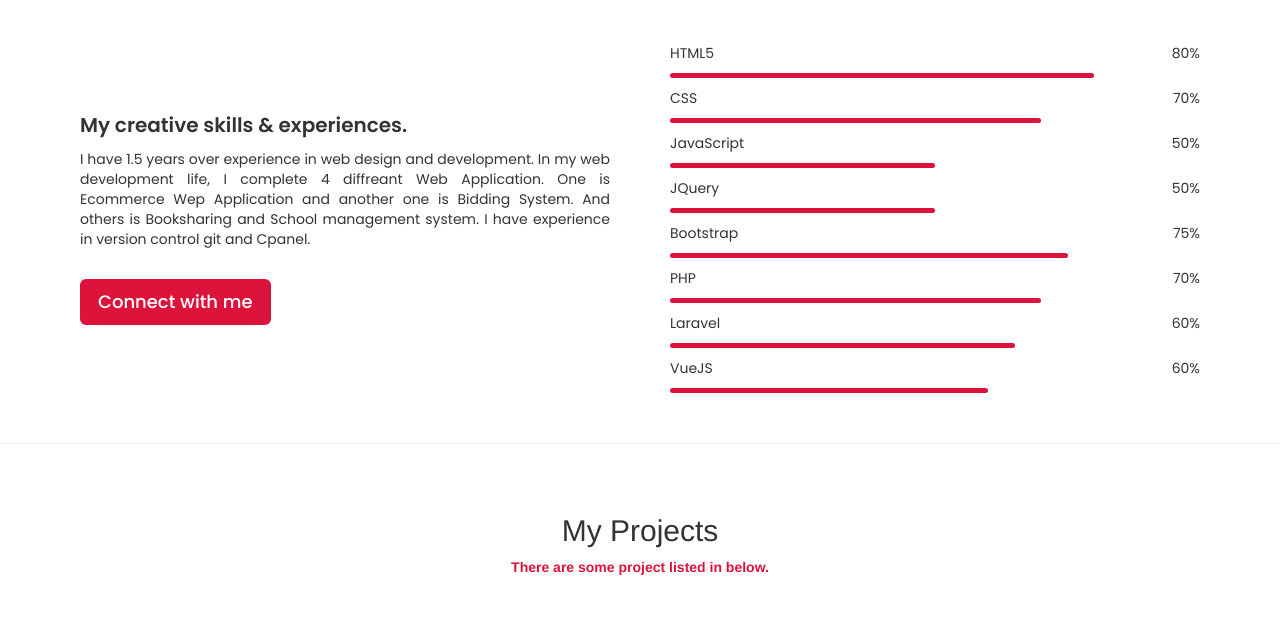
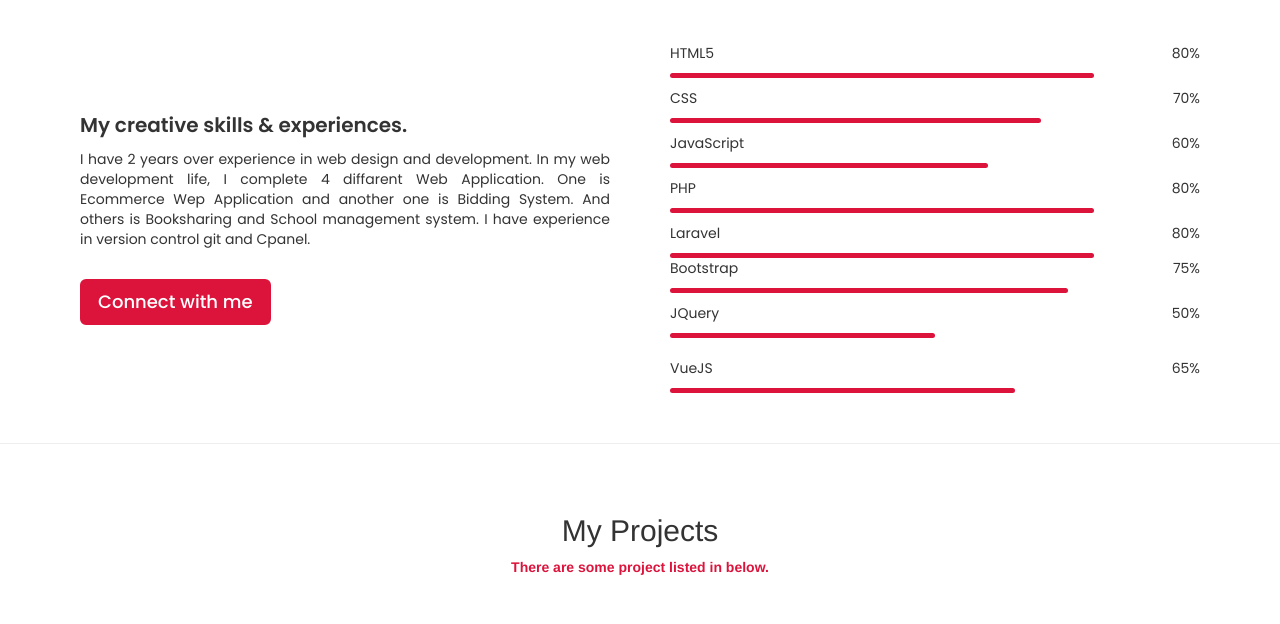
Before and after one commit to Zulkarnine43/portfolio, a plain HTML site: page index.html in a window 1280 px wide. Shown: the part 2020-2644 px from the top of the page. Drawn offline with nearby package versions, Linux system fonts and the light colour scheme.

Commit message:
Add files via upload

```diff
--- a/csss/style.css
+++ b/csss/style.css
@@ -889,7 +889,7 @@ footer span a:hover {
 }
 
 .skill_level_script {
-    width: 50%;
+    width: 60%;
     padding-left: 17px;
     text-align: right;
     color: black;
@@ -901,6 +901,71 @@ footer span a:hover {
 
 
 .skill_script {
+    float: right;
+    margin-top: -30px;
+}
+
+.PHP {
+    padding-bottom: 10px;
+}
+
+.skill_level_php {
+    width: 80%;
+    padding-left: 17px;
+    text-align: right;
+    color: black;
+    background: #dc143c;
+    border-radius: 5px;
+    height: 5px;
+}
+
+
+
+.skill_php {
+    float: right;
+    margin-top: -30px;
+}
+
+.laravel {
+    padding-top: 10px;
+}
+
+.skill_level_laravel {
+    width: 80%;
+    padding-left: 17px;
+    text-align: right;
+    color: black;
+    background: #dc143c;
+    border-radius: 5px;
+    height: 5px;
+    transition: all 1s ease-in-out;
+
+}
+
+
+
+.skill_laravel {
+    float: right;
+    margin-top: -30px;
+}
+
+.Bootstrap {
+    padding-bottom: 10px;
+}
+
+.skill_level_bootstrap {
+    width: 75%;
+    padding-left: 17px;
+    text-align: right;
+    color: black;
+    background: #dc143c;
+    border-radius: 5px;
+    height: 5px;
+}
+
+
+
+.skill_bootstrap {
     float: right;
     margin-top: -30px;
 }
@@ -926,77 +991,15 @@ footer span a:hover {
     margin-top: -30px;
 }
 
-.Bootstrap {
-    padding-bottom: 10px;
-}
-
-.skill_level_bootstrap {
-    width: 75%;
-    padding-left: 17px;
-    text-align: right;
-    color: black;
-    background: #dc143c;
-    border-radius: 5px;
-    height: 5px;
-}
 
 
 
-.skill_bootstrap {
-    float: right;
-    margin-top: -30px;
-}
-
-.PHP {
-    padding-bottom: 10px;
-}
-
-.skill_level_php {
-    width: 70%;
-    padding-left: 17px;
-    text-align: right;
-    color: black;
-    background: #dc143c;
-    border-radius: 5px;
-    height: 5px;
-}
-
-
-
-.skill_php {
-    float: right;
-    margin-top: -30px;
-}
-
-.laravel {
+.vueJs {
     padding-top: 10px;
 }
 
-.skill_level_laravel {
+.skill_level_vueJs {
     width: 65%;
-    padding-left: 17px;
-    text-align: right;
-    color: black;
-    background: #dc143c;
-    border-radius: 5px;
-    height: 5px;
-    transition: all 1s ease-in-out;
-
-}
-
-
-
-.skill_laravel {
-    float: right;
-    margin-top: -30px;
-}
-
-.vuejs {
-    padding-top: 10px;
-}
-
-.skill_level_vuejs {
-    width: 60%;
     padding-left: 17px;
     text-align: right;
     color: black;
@@ -1008,7 +1011,7 @@ footer span a:hover {
 
 
 
-.skill_vuejs {
+.skill_vueJs {
     float: right;
     margin-top: -30px;
 }
--- a/index.html
+++ b/index.html
@@ -223,8 +223,8 @@
             <div class="skills-content">
                 <div class="column left">
                     <div class="text">My creative skills & experiences.</div>
-                    <p>I have 1.5 years over experience in web design and development.
-                        In my web development life, I complete 4 diffreant Web Application.
+                    <p>I have 2 years over experience in web design and development.
+                        In my web development life, I complete 4 diffarent Web Application.
                         One is Ecommerce Wep Application and another one is Bidding System.
                         And others is Booksharing and School management system.
 
@@ -240,13 +240,14 @@
                     <div class="html">
 
                         <P class="skill_topic">HTML5</P>
-                        <P class="skill_css">80%</P>
+                        <P class="skill_html">80%</P>
 
                         <div class="skillBox">
 
                             <div class="skill_level_html"></div>
                         </div>
                     </div>
+
                     <div class="css">
 
                         <P class="skill_topic">CSS</P>
@@ -260,14 +261,47 @@
                     <div class="script">
 
                         <P class="skill_topic">JavaScript</P>
-                        <P class="skill_script">50%</P>
-
+                        <P class="skill_script">60%</P>
 
                         <div class="skillBox">
 
                             <div class="skill_level_script"></div>
                         </div>
                     </div>
+
+					  <div class="Php">
+
+                        <P class="skill_topic">PHP</P>
+                        <P class="skill_jquery">80%</P>
+
+                        <div class="skillBox">
+
+                            <div class="skill_level_php"></div>
+                        </div>
+                    </div>
+                    <div class="laravel">
+
+                        <P class="skill_topic">Laravel</P>
+                        <P class="skill_laravel">80%</P>
+
+                        <div class="skillBox">
+
+                            <div class="skill_level_laravel"></div>
+                        </div>
+                    </div>
+
+					<div class="Bootstrap">
+
+                        <P class="skill_topic">Bootstrap</P>
+                        <P class="skill_bootstrap">75%</P>
+
+                        <div class="skillBox">
+
+                            <div class="skill_level_bootstrap"></div>
+                        </div>
+                    </div>
+
+
                     <div class="jquery">
 
                         <P class="skill_topic">JQuery</P>
@@ -278,45 +312,16 @@
                             <div class="skill_level_jquery"></div>
                         </div>
                     </div>
-                    <div class="Bootstrap">
 
-                        <P class="skill_topic">Bootstrap</P>
-                        <P class="skill_jquery">75%</P>
+
+                    <div class="vueJs">
+
+                        <P class="skill_topic">VueJS</P>
+                        <P class="skill_vueJs">65%</P>
 
                         <div class="skillBox">
 
-                            <div class="skill_level_bootstrap"></div>
-                        </div>
-                    </div>
-
-                    <div class="Php">
-
-                        <P class="skill_topic">PHP</P>
-                        <P class="skill_jquery">70%</P>
-
-                        <div class="skillBox">
-
-                            <div class="skill_level_php"></div>
-                        </div>
-                    </div>
-                    <div class="laravel">
-
-                        <P class="skill_topic">Laravel</P>
-                        <P class="skill_laravel">60%</P>
-
-                        <div class="skillBox">
-
-                            <div class="skill_level_laravel"></div>
-                        </div>
-                    </div>
-                    <div class="vuejs">
-
-                        <P class="skill_topic">VueJS</P>
-                        <P class="skill_vuejs">60%</P>
-
-                        <div class="skillBox">
-
-                            <div class="skill_level_vuejs"></div>
+                            <div class="skill_level_vueJs"></div>
                         </div>
                     </div>
                 </div>
```
